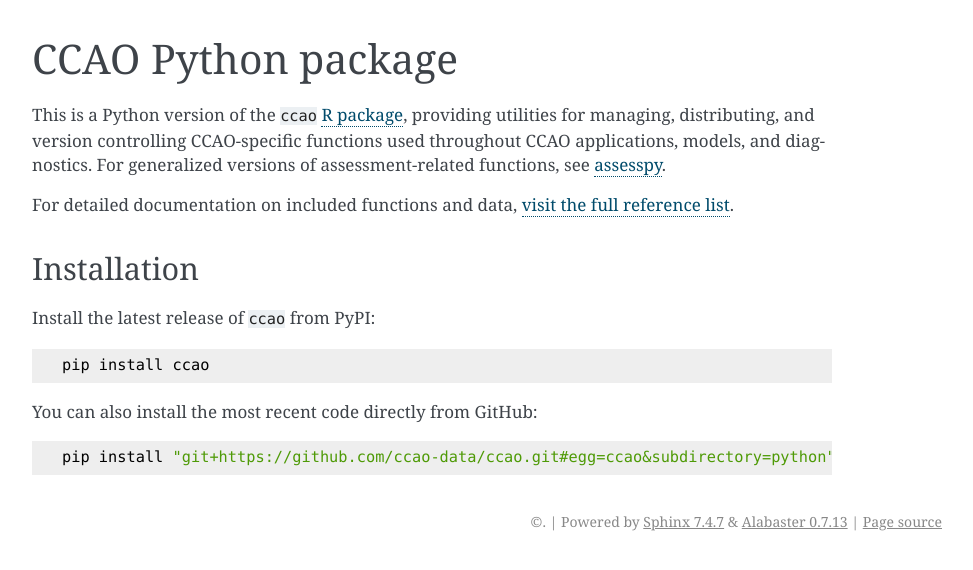
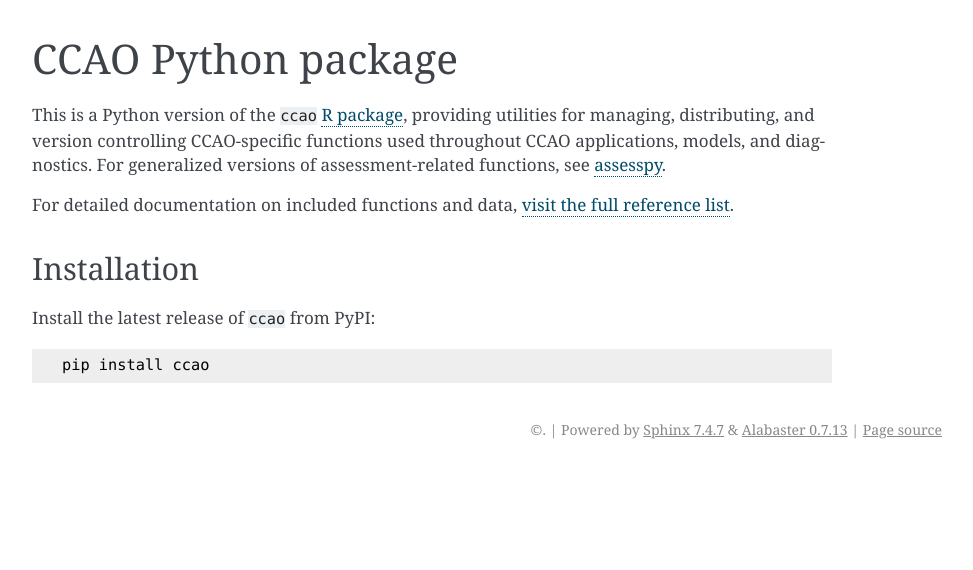
Before and after one commit to ccao-data/ccao, a Sphinx documentation site: the page built from python/docs/source/index.rst, in a window 1280 px wide. Shown: the top 570 px of the page, without its empty margins (168-1141 px from the left). Built offline with Sphinx 7.4.7, drawn with Linux system fonts in a browser that asks for light colours.

Commit message:
Tweaks to README ahead of PyPI release

```diff
--- a/python/docs/source/index.rst
+++ b/python/docs/source/index.rst
@@ -34,9 +34,3 @@
 .. code-block:: python
 
     pip install ccao
-
-You can also install the most recent code directly from GitHub:
-
-.. code-block:: python
-
-    pip install "git+https://github.com/ccao-data/ccao.git#egg=ccao&subdirectory=python"
```
Also changed, not shown: python/README.md, 1 other file.
